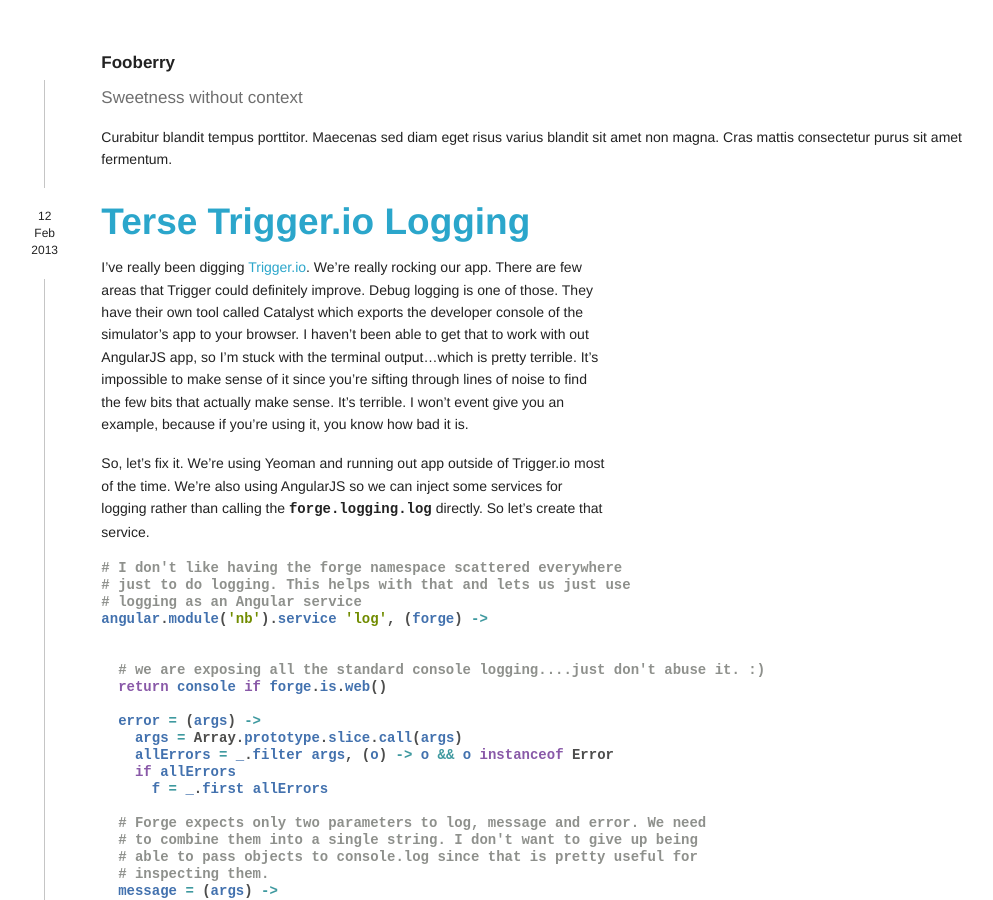
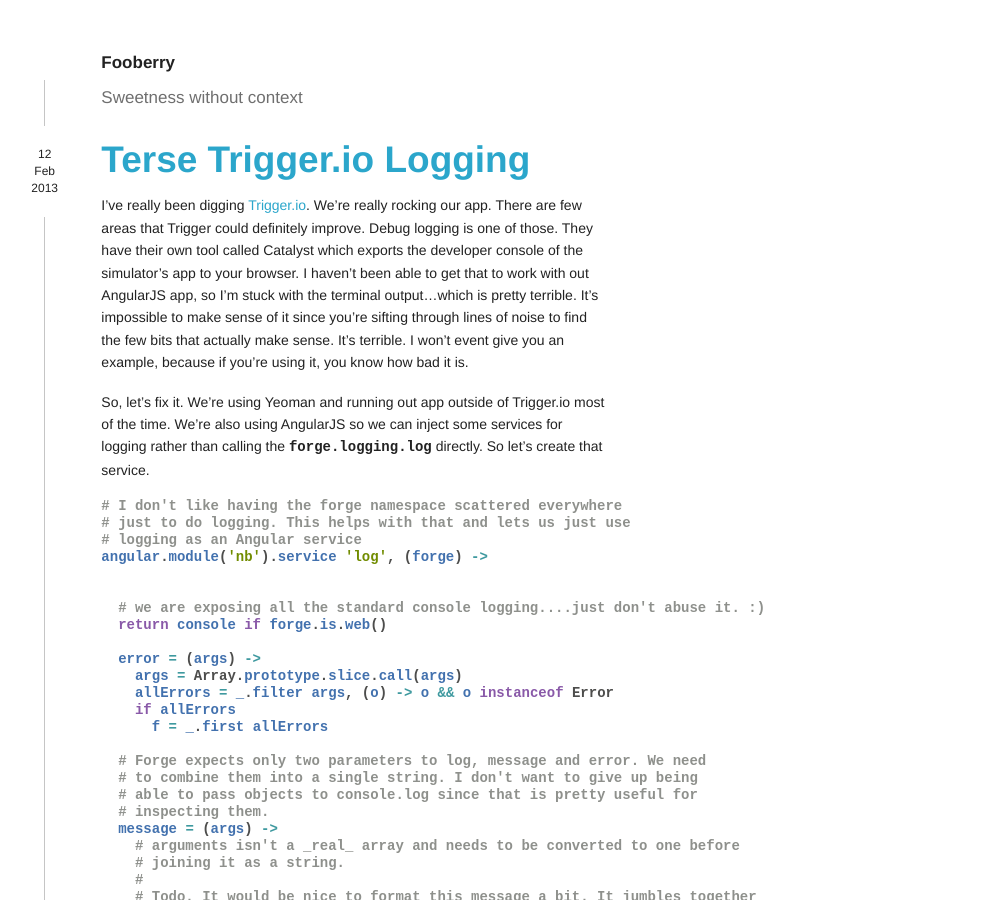
Before and after one commit to MarkBorcherding/markborcherding.github.com, a Jekyll site: the page built from index.html, in a window 1280 px wide and 900 px high. Shown: the whole window, without its empty margins (137-1130 px from the left). Built offline with Jekyll 4.4.1, drawn with Linux system fonts in a browser that asks for light colours; Markdown is read by kramdown in place of the engine named in the settings; the list of posts is cut into pages by our own code.

Commit message:
drop some unwanted lorem

```diff
--- a/_includes/header.liquid
+++ b/_includes/header.liquid
@@ -8,9 +8,6 @@
         <a href="/"><span class='foo'>Foo</span><span class='berry'>berry</span></a>
       </h5>
       <h5 class='subheader'>Sweetness without context</h5>
-        <p>
-          Curabitur blandit tempus porttitor. Maecenas sed diam eget risus varius blandit sit amet non magna. Cras mattis consectetur purus sit amet fermentum.
-        </p>
     </div>
   </div>
 </header>
```
